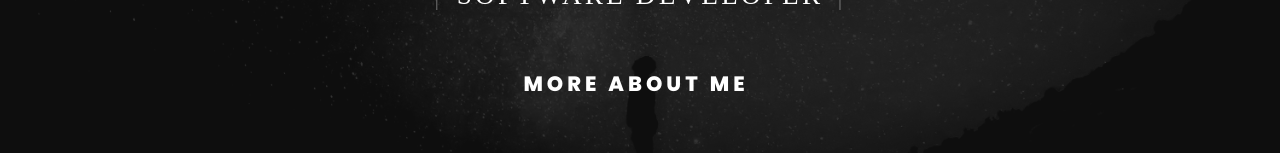
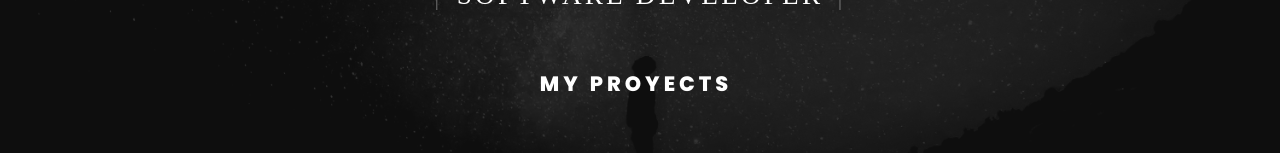
Before and after one commit to JornabeDV/Portfolio, a React (Vite) app: page / in a window 1280 px wide. Shown: the part 541-694 px from the top of the page. Built offline with nearby package versions, Linux system fonts and the light colour scheme.

Commit message:
[FIX] Change link my proyects

```diff
--- a/src/Components/Home/Home.jsx
+++ b/src/Components/Home/Home.jsx
@@ -1,21 +1,21 @@
-import "./Home.css";
+import './Home.css'
 
 const Home = () => {
   return (
-    <div id="intro">
-      <div className="intro-overlay"></div>
-      <div className="intro-content">
+    <div id='intro'>
+      <div className='intro-overlay' />
+      <div className='intro-content'>
         <h5>Hello, World</h5>
         <h1>I'm Jorge Nahuel</h1>
-        <p className="intro-position">
+        <p className='intro-position'>
           <span>Software Developer</span>
         </p>
-        <a className="button" href="#about" title="">
-          More About Me
+        <a className='button' href='#resume' title=''>
+          My Proyects
         </a>
       </div>
     </div>
-  );
-};
+  )
+}
 
-export default Home;
+export default Home
```
